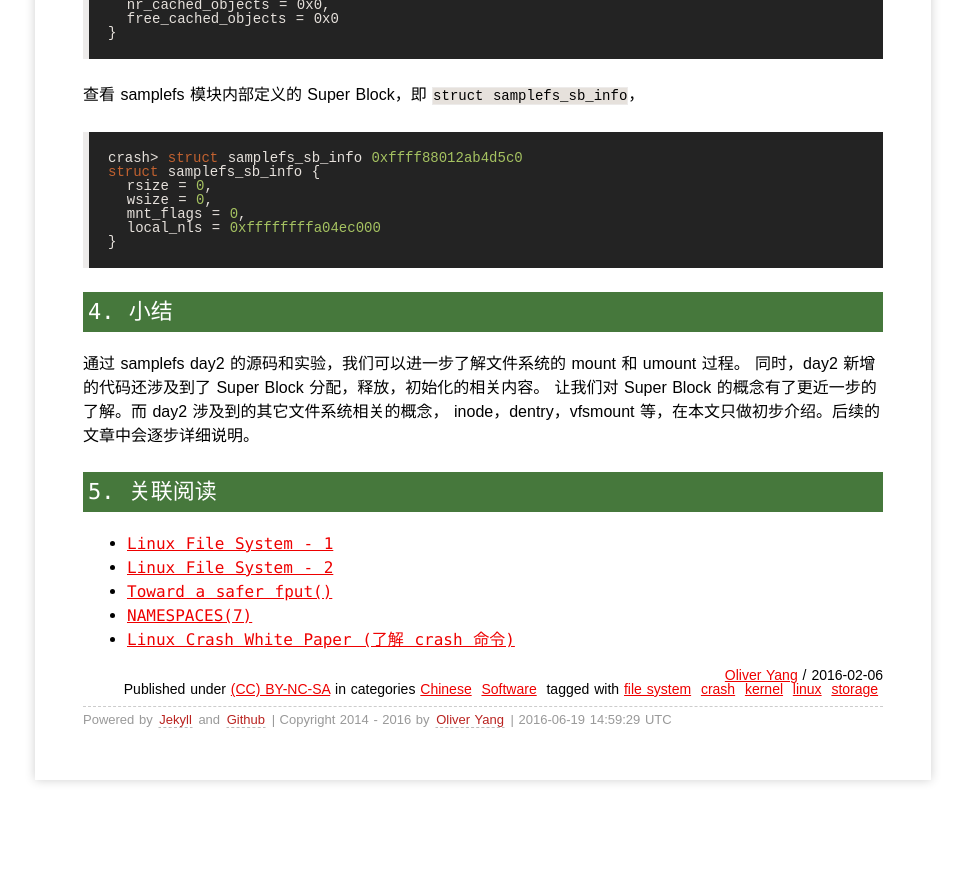
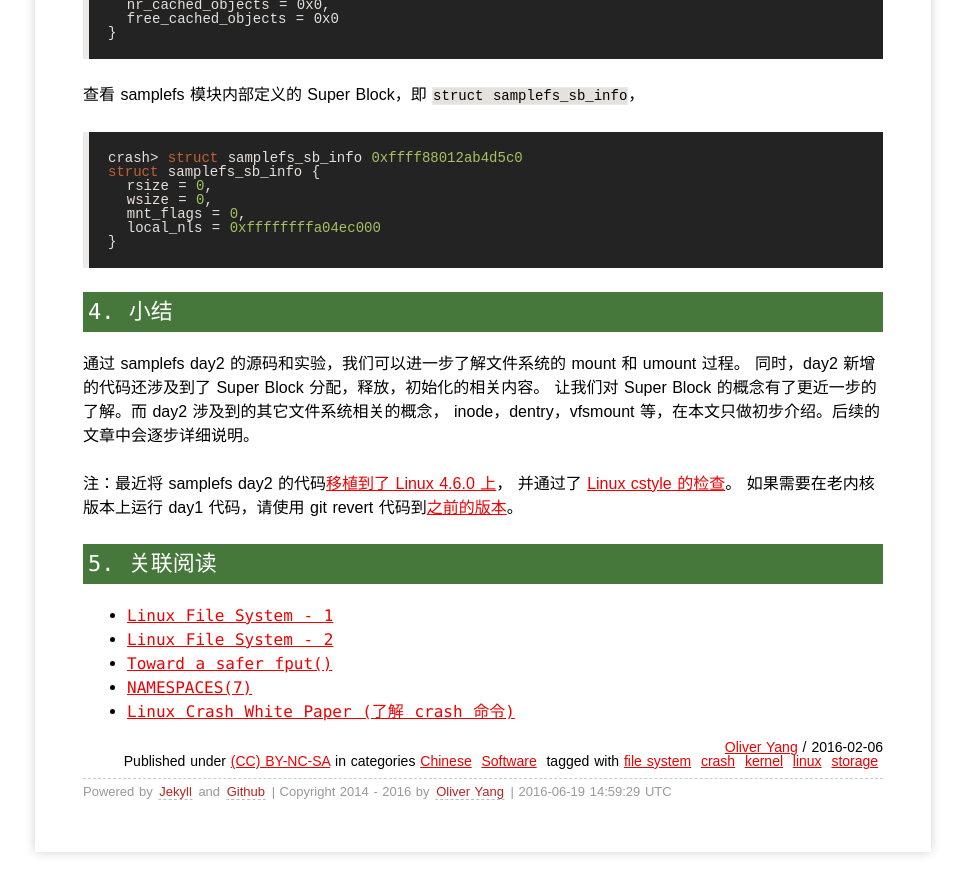
Before and after one commit to yangoliver/yangoliver.github.io, a Jekyll site: the page built from _posts/2016/2016-02-06-linux-file-system-basic-3.md, in a window 1280 px wide and 900 px high, scrolled down 10125 px. Shown: the top 894 px of the window, without its empty margins (157-1122 px from the left). Built offline with Jekyll 4.4.1, drawn with Linux system fonts in a browser that asks for light colours; comment, search, counter and statistics services are not loaded; before the commit the page ends 10953 px from its top, so only the background shows below that.

Commit message:
update: descriptions for linux 4.6.0 code changes

```diff
--- a/_posts/2016/2016-02-06-linux-file-system-basic-3.md
+++ b/_posts/2016/2016-02-06-linux-file-system-basic-3.md
@@ -457,6 +457,10 @@ struct super_block 的内容。比如，其中三个重要的成员，s_op，s_r
 让我们对 Super Block 的概念有了更近一步的了解。而 day2 涉及到的其它文件系统相关的概念，
 inode，dentry，vfsmount 等，在本文只做初步介绍。后续的文章中会逐步详细说明。
 
+注：最近将 samplefs day2 的代码[移植到了 Linux 4.6.0 上](https://github.com/yangoliver/lktm/commit/68e0a018e88cd8ab9308202bfa89aafef150a661)，
+并通过了 [Linux cstyle 的检查](https://github.com/yangoliver/lktm/commit/1928a162639938293e0ba70307dfb7140a422031)。
+如果需要在老内核版本上运行 day1 代码，请使用 git revert 代码到[之前的版本](https://github.com/yangoliver/lktm/commits/master/fs/samplefs/day2)。
+
 ### 5. 关联阅读
 
 * [Linux File System - 1](http://oliveryang.net/2016/01/linux-file-system-basic-1/)
```
Also changed, not shown: _posts/2016/2016-01-16-linux-file-system-basic-2.md (+3 -0 lines), _posts/2016/2016-06-01-linux-file-system-basic-5.md (added, +32 -0 lines).
